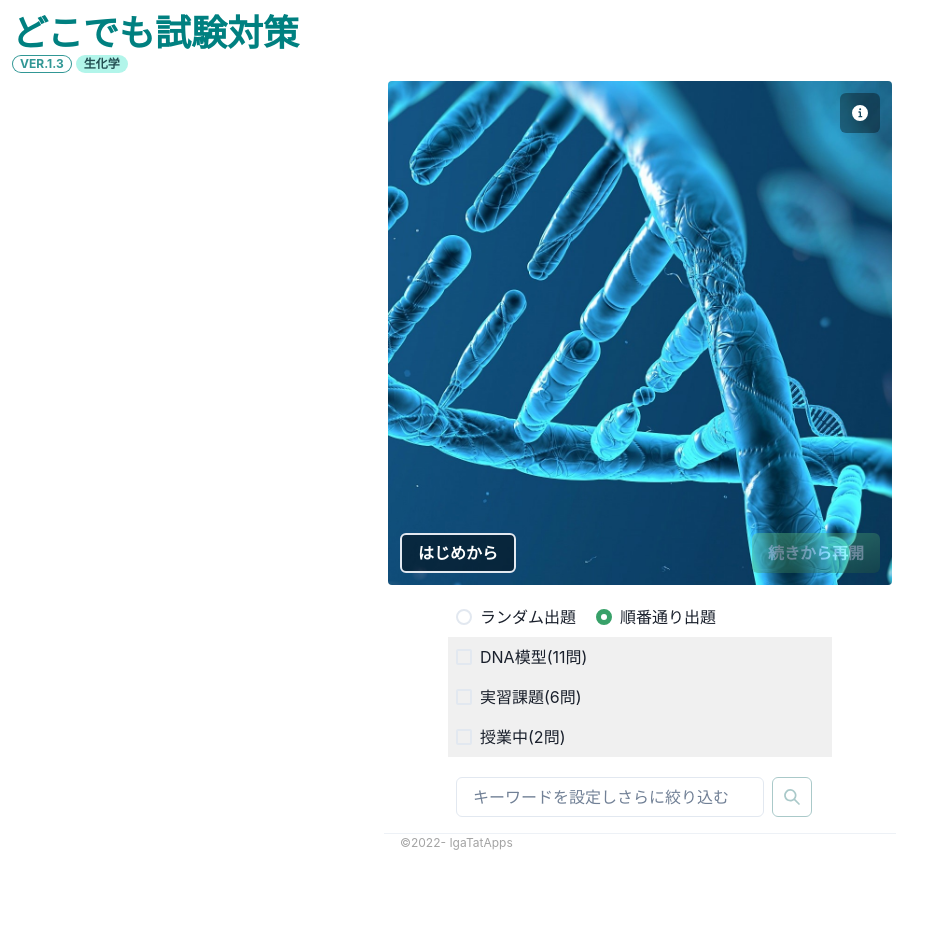
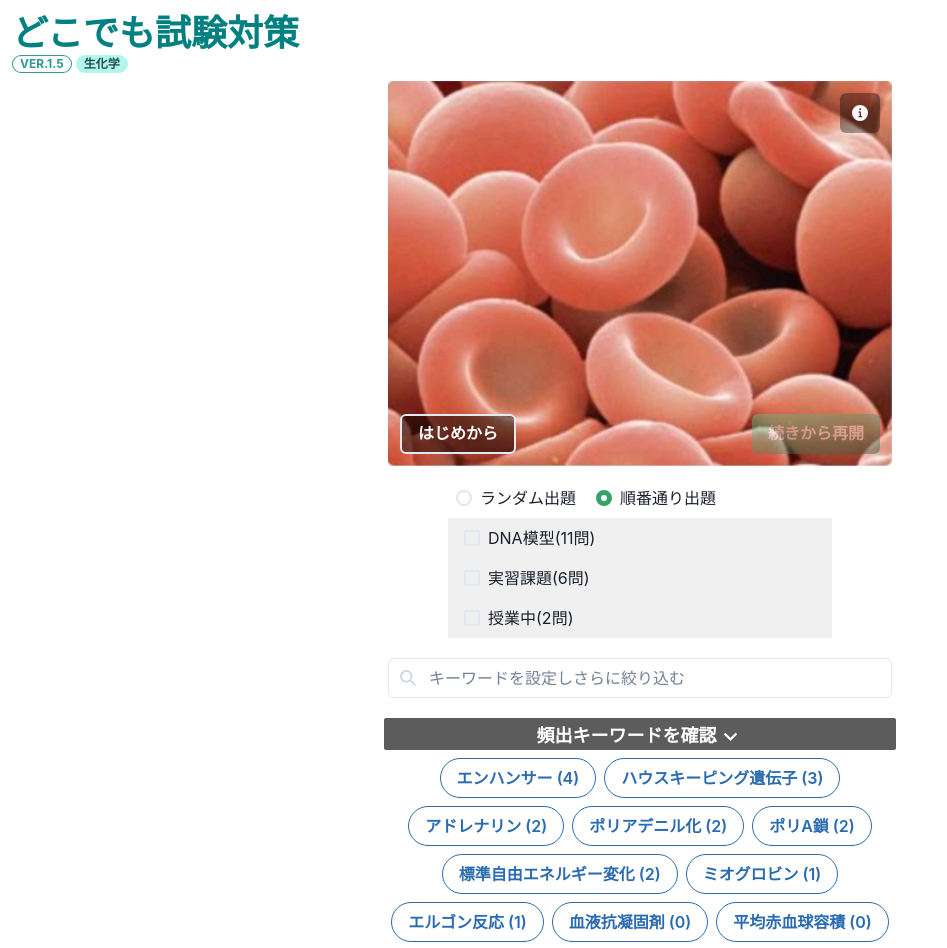
Before and after one commit to Hi09092002/Nahinata, a React (Create React App) app: page / in a window 1280 px wide. Shown: the top 948 px of the page, without its empty margins (0-947 px from the left). Before the commit the page ends 852 px from the top, so only its background shows below. Built offline with nearby package versions, Linux system fonts and the light colour scheme.

Commit message:
Ver.1.5 UPDATE

```diff
--- a/src/App.js
+++ b/src/App.js
@@ -1,5 +1,5 @@
 import './App.css'
-import { Box, Heading, Badge, Flex, Text } from '@chakra-ui/react'
+import { Box, Heading, Badge, Flex, Text, useToast } from '@chakra-ui/react'
 import { Setting } from './components/Setting'
 import { QuestionsLog } from './components/QuestionsLog'
 import { ControlPanel } from './components/ControlPanel'
@@ -11,6 +11,7 @@ import { useTechnicalTerm } from './useTechnicalTerm'
 // import jsCookie from 'js-cookie'
 
 function App() {
+  const toast = useToast()
   const { showQuestionList } = useQuestionList()
   const questionList = showQuestionList()
   const { showTechnicalTerm } = useTechnicalTerm()
@@ -37,7 +38,7 @@ function App() {
     loadHistory,
   } = useHistory()
   const history = showHistory()
-  const thisAppNameTag = 'anywhere-biochemistry'
+  const thisAppNameTag = 'anywhere-2seiriNMU'
   // ここからWebStorageを利用した設定の引継ぎ
   let loadData = {
     app: `${thisAppNameTag}`,
@@ -81,7 +82,7 @@ function App() {
           colorScheme="teal"
           variant={'outline'}
         >
-          Ver.1.3
+          Ver.1.5
         </Badge>
         <Badge m={1} mt="0" borderRadius="full" px="2" colorScheme="teal">
           生化学
@@ -93,6 +94,7 @@ function App() {
       ) : (
         <Box maxW={'lg'} mr="auto" ml={'auto'}>
           <Setting
+            toast={toast}
             questionList={questionList}
             loadData={loadData}
             history={history}
@@ -108,6 +110,7 @@ function App() {
             deleteWordFilter={deleteWordFilter}
             updateAllSettings={updateAllSettings}
             loadHistory={loadHistory}
+            technicalTerm={technicalTerm}
           />
         </Box>
       )}
@@ -120,6 +123,7 @@ function App() {
           /> */}
             <QuestionsLog
               // questionList={questionList}
+              toast={toast}
               loadData={loadData}
               showHistory={showHistory}
               nextQuestion={nextQuestion}
--- a/src/components/QuestionsLog.js
+++ b/src/components/QuestionsLog.js
@@ -6,7 +6,7 @@ import {
   Badge,
   Button,
   Text,
-  useToast,
+  // useToast,
   IconButton,
   Flex,
   Spacer,
@@ -32,9 +32,10 @@ export const QuestionsLog = ({
   reviewAskingQuestion,
   saveHistory,
   technicalTerm,
+  toast,
 }) => {
   const [isOpen, setIsOpen] = useState(true)
-  const toast = useToast()
+  // const toast = useToast()
 
   const toastGoodJob = () => {
     if (history[history.length - 1].remainingQuestionList.length === 0) {
--- a/src/components/SearchWord.js
+++ b/src/components/SearchWord.js
@@ -1,142 +1,246 @@
 import {
   Input,
-  IconButton,
   Flex,
-  HStack,
   Tag,
   TagLabel,
   TagCloseButton,
   Text,
   Tooltip,
+  InputLeftElement,
+  InputGroup,
+  Wrap,
+  WrapItem,
+  Spacer,
+  Box,
+  Button,
 } from '@chakra-ui/react'
-import { SearchIcon } from '@chakra-ui/icons'
+import { ChevronDownIcon, SearchIcon } from '@chakra-ui/icons'
 import { useRef, useState } from 'react'
 
 export const SearchWord = ({
+  toast,
   addWordFilter,
   deleteWordFilter,
   showSettingDetail,
   questionList,
   checkSelection,
+  technicalTerm,
 }) => {
   const [predictionText, setPredictionText] = useState()
-  const [predictionNum, setPredictionNum] = useState(0)
+  const [keywordCollapse, setKeywordCollapse] = useState([
+    false,
+    false,
+    false,
+    false,
+    false,
+    false,
+    false,
+    false,
+    false,
+    false,
+    false,
+  ])
+  // const [predictionNum, setPredictionNum] = useState(0)
   const settingDetail = showSettingDetail()
   const inputEl = useRef(null)
   const addWordFilterTag = () => {
-    if (inputEl.current.value === '') return
-    // ここに検索予測が０なら中止するコードを追加
-    addWordFilter(inputEl.current.value)
-    inputEl.current.value = ''
-  }
-  const updatePredictionNum = () => {
-    let newPredictNum = 0
-    questionList.forEach((group) => {
-      let matchList = []
-      matchList = group.groupContents.filter((question, index) => {
+    if (
+      inputEl.current &&
+      inputEl.current.value &&
+      inputEl.current.value.length > 0 &&
+      questionList.reduce((prevGroup, group) => {
+        return (
+          prevGroup +
+          group.groupContents.reduce((prev, question) => {
             if (
               question.detailInfo &&
               question.detailInfo.indexOf(inputEl.current.value) > -1
             )
-          return true
-        if (
+              return prev + 1
+            else if (
               question.questionSentence &&
               question.questionSentence.indexOf(inputEl.current.value) > -1
             )
-          return true
-        if (
+              return prev + 1
+            else if (
               question.answer &&
               question.answer.indexOf(inputEl.current.value) > -1
             )
-          return true
-        if (
+              return prev + 1
+            else if (
               question.commentary &&
               question.commentary.indexOf(inputEl.current.value) > -1
             )
-          return true
-        if (
+              return prev + 1
+            else if (
               question.choices &&
               question.choices.every(
                 (choice) => choice.indexOf(inputEl.current.value) === -1,
               ) === false
             )
-          return true
-        console.log('mismatch:' + question.detailInfo)
+              return prev + 1
+            else {
+              return prev
+            }
+          }, 0)
+        )
+      }, 0) > 0
+    ) {
+      addWordFilter(inputEl.current.value)
+      toast({
+        title: `絞り込みキーワード【${inputEl.current.value}】が追加されました`,
+        description: `場所:${questionList.reduce((prevGroup, group) => {
+          return (
+            prevGroup +
+            group.groupContents.reduce((prev, question) => {
+              if (prev && prev.indexOf(group.groupTag) > -1) {
+                return prev
+              }
+              if (
+                question.detailInfo &&
+                question.detailInfo.indexOf(inputEl.current.value) > -1
+              )
+                return prev + '　' + group.groupTag
+              else if (
+                question.questionSentence &&
+                question.questionSentence.indexOf(inputEl.current.value) > -1
+              )
+                return prev + '　' + group.groupTag
+              else if (
+                question.answer &&
+                question.answer.indexOf(inputEl.current.value) > -1
+              )
+                return prev + '　' + group.groupTag
+              else if (
+                question.commentary &&
+                question.commentary.indexOf(inputEl.current.value) > -1
+              )
+                return prev + '　' + group.groupTag
+              else if (
+                question.choices &&
+                question.choices.every(
+                  (choice) => choice.indexOf(inputEl.current.value) === -1,
+                ) === false
+              )
+                return prev + '　' + group.groupTag
+              else {
+                return prev
+              }
+            }, '')
+          )
+        }, '')}`,
+        status: 'success',
+        position: 'top-right',
+        duration: 15000,
+        isClosable: true,
       })
-      newPredictNum += matchList.length
-    })
-    console.log('newPredictNum:', newPredictNum)
-    setPredictionNum(newPredictNum)
-    setPredictionText(newPredictNum + '件の問題が該当しました')
+      inputEl.current.value = ''
+    } else {
+      return
+    }
   }
   return (
     <>
-      <Text
-        fontSize="sm"
+      {inputEl.current &&
+      inputEl.current.value &&
+      inputEl.current.value.length > 0 ? (
+        <Flex
+          fontSize="lg"
           pl="4"
           pr="4"
-        maxW="sm"
+          pt="1"
+          pb="1"
+          maxW={'sm'}
           textAlign={'center'}
           mt="4"
-        color={'white'}
-        bgColor={'green.800'}
+          mb="2"
+          mr={'auto'}
+          // color={'white'}
+          bgColor={'teal.50'}
+          // border="2px solid teal"
           borderRadius="full"
         >
-        {predictionText}
+          <SearchIcon mr={2} mt="1" />
+          {inputEl.current.value}
+          <Spacer />
+          <Text fontWeight={'bold'} color={'gray.800'}>
+            {questionList.reduce((prevGroup, group) => {
+              return (
+                prevGroup +
+                group.groupContents.reduce((prev, question) => {
+                  if (
+                    question.detailInfo &&
+                    question.detailInfo.indexOf(inputEl.current.value) > -1
+                  )
+                    return prev + 1
+                  else if (
+                    question.questionSentence &&
+                    question.questionSentence.indexOf(inputEl.current.value) >
+                      -1
+                  )
+                    return prev + 1
+                  else if (
+                    question.answer &&
+                    question.answer.indexOf(inputEl.current.value) > -1
+                  )
+                    return prev + 1
+                  else if (
+                    question.commentary &&
+                    question.commentary.indexOf(inputEl.current.value) > -1
+                  )
+                    return prev + 1
+                  else if (
+                    question.choices &&
+                    question.choices.every(
+                      (choice) => choice.indexOf(inputEl.current.value) === -1,
+                    ) === false
+                  )
+                    return prev + 1
+                  else {
+                    return prev
+                  }
+                }, 0)
+              )
+            }, 0)}
+            {' hits'}
           </Text>
-      <Flex m={2} mt="1" pr={3} maxW={'sm'}>
+        </Flex>
+      ) : (
+        <></>
+      )}
+
+      <InputGroup pl="1" pr={1}>
+        <InputLeftElement
+          pointerEvents="none"
+          focusBorderColor="pink.400"
+          children={<SearchIcon color="gray.300" ml={2} />}
+        />
         <Input
-          focusBorderColor="teal"
+          type="text"
           placeholder="キーワードを設定しさらに絞り込む"
-          onFocus={() => setPredictionText('ここに検索予測が表示されます')}
-          // onBlur={() => setPredictionText()}
           ref={inputEl}
-          onChange={updatePredictionNum}
-        />
-        {predictionNum > 0 ? (
-          <Tooltip
-            hasArrow
-            label="問題文・解答・解説に含まれるようなキーワードを設定すると、絞り込むことができます。例）血管、神経など　　その他、問題番号や出席確認の日付でも絞込み可能。例）6/8、(2)など"
-            bg="gray.300"
-            color="black"
-          >
-            <IconButton
-              ml={2}
-              variant="outline"
-              colorScheme="teal"
-              aria-label="Search database"
-              icon={<SearchIcon />}
-              onClick={() => {
+          onKeyDown={(e) => {
+            if (e.key === 'Enter') {
+              console.log('Enter Key down')
               addWordFilterTag()
               setPredictionText()
               checkSelection()
-                // saveSetting(settingDetail)
+            }
+          }}
+          onChange={() => {
+            setPredictionText(inputEl.current.value)
+          }}
+          onBlur={() => {
+            addWordFilterTag()
+            setPredictionText()
+            checkSelection()
           }}
         />
-          </Tooltip>
-        ) : (
-          <IconButton
-            isDisabled
-            ml={2}
-            variant="outline"
-            colorScheme="teal"
-            aria-label="Search database"
-            icon={
-              <Tooltip
-                hasArrow
-                label="問題文・解答・解説に含まれるようなキーワードを設定すると、絞り込むことができます。例）血管、神経など　　その他、問題番号や出席確認の日付でも絞込み可能。例）6/8、(2)など"
-                bg="gray.300"
-                color="black"
-                size={'xs'}
-              >
-                <SearchIcon />
-              </Tooltip>
-            }
-          />
-        )}
-      </Flex>
-      <HStack spacing={1} m="3" mt={-1}>
+      </InputGroup>
+
+      <Wrap spacing={1} m="3" mt={2}>
         {settingDetail.wordFilter.map((word, index) => (
+          <WrapItem>
             <Tag
               size={'lg'}
               key={index + 'searchTag'}
@@ -144,19 +248,189 @@ export const SearchWord = ({
               variant="solid"
               colorScheme="teal"
             >
-            <TagLabel key={index + 'searchTagLabel'}>{word}</TagLabel>
+              <TagLabel key={index + 'searchTagLabel'}>
+                {word}
+                {' ('}
+                {questionList.reduce((prevGroup, group) => {
+                  return (
+                    prevGroup +
+                    group.groupContents.reduce((prev, question) => {
+                      if (
+                        question.detailInfo &&
+                        question.detailInfo.indexOf(word) > -1
+                      )
+                        return prev + 1
+                      else if (
+                        question.questionSentence &&
+                        question.questionSentence.indexOf(word) > -1
+                      )
+                        return prev + 1
+                      else if (
+                        question.answer &&
+                        question.answer.indexOf(word) > -1
+                      )
+                        return prev + 1
+                      else if (
+                        question.commentary &&
+                        question.commentary.indexOf(word) > -1
+                      )
+                        return prev + 1
+                      else if (
+                        question.choices &&
+                        question.choices.every(
+                          (choice) => choice.indexOf(word) === -1,
+                        ) === false
+                      )
+                        return prev + 1
+                      else {
+                        return prev
+                      }
+                    }, 0)
+                  )
+                }, 0)}
+                {')'}
+              </TagLabel>
               <TagCloseButton
                 key={index + 'searchTagCloseBtn'}
                 onClick={() => {
                   deleteWordFilter(index)
-                setPredictionText(`【${word}】タグが消去されました`)
+                  toast({
+                    title: `【${word}】タグが消去されました`,
+                    status: 'success',
+                    position: 'top-right',
+                    duration: 9000,
+                    isClosable: true,
+                  })
+                  setPredictionText(`TAG: ${word} was deleted.`)
                   checkSelection()
                   // saveSetting(settingDetail)
                 }}
               />
             </Tag>
+          </WrapItem>
         ))}
-      </HStack>
+      </Wrap>
+      {technicalTerm && technicalTerm.length > 0 ? (
+        <>
+          <Box
+            w={'100%'}
+            borderRadius="sm"
+            bgColor="blackAlpha.700"
+            color="white"
+            fontSize="lg"
+            fontWeight="bold"
+            textAlign="center"
+            mt="2"
+            pt="1"
+          >
+            頻出キーワードを確認
+            <ChevronDownIcon boxSize="1.5em" />
+          </Box>
+          <Wrap justify={'center'} pt="2" pb="8">
+            {technicalTerm
+              .reduce((prevTerm, term) => {
+                let newTag = {
+                  term: term.term[0],
+                  terms: term.term,
+                  explanation: term.explanation,
+                  isOpen: false,
+                  count: questionList.reduce((prevGroup, group) => {
+                    return (
+                      prevGroup +
+                      group.groupContents.reduce((prevQuestion, question) => {
+                        return (
+                          prevQuestion +
+                          term.term.reduce((prev, currentTerm) => {
+                            if (prev > 0) {
+                              return 1
+                            } else {
+                              if (
+                                question.detailInfo &&
+                                question.detailInfo.indexOf(currentTerm) > -1
+                              )
+                                return 1
+                              else if (
+                                question.questionSentence &&
+                                question.questionSentence.indexOf(currentTerm) >
+                                  -1
+                              )
+                                return 1
+                              else if (
+                                question.answer &&
+                                question.answer.indexOf(currentTerm) > -1
+                              )
+                                return 1
+                              else if (
+                                question.commentary &&
+                                question.commentary.indexOf(currentTerm) > -1
+                              )
+                                return 1
+                              else if (
+                                question.choices &&
+                                question.choices.every(
+                                  (choice) =>
+                                    choice.indexOf(currentTerm) === -1,
+                                ) === false
+                              )
+                                return 1
+                              else {
+                                return 0
+                              }
+                            }
+                          }, 0)
+                        )
+                      }, 0)
+                    )
+                  }, 0),
+                }
+                let newTagArray = [...prevTerm, newTag].sort(
+                  (a, b) => b.count - a.count,
+                )
+                if (newTagArray.length > 15) {
+                  console.log(newTagArray)
+                  return newTagArray.splice(0, 15)
+                } else {
+                  return newTagArray
+                }
+              }, [])
+              .map((tag, tagIndex) => {
+                return (
+                  <WrapItem>
+                    <Button
+                      size={'md'}
+                      key={tagIndex + 'searchTag2'}
+                      borderRadius="full"
+                      variant="outline"
+                      colorScheme={'blue'}
+                      onClick={() => {
+                        toast({
+                          title: `${tag.terms.join(' / ')}`,
+                          description: `${tag.explanation}`,
+                          status: 'info',
+                          // containerStyle: {
+                          //   maxWidth: 'sm',
+                          // },
+                          variant: 'left-accent',
+                          duration: 30000,
+                          isClosable: true,
+                          position: 'top-right',
+                        })
+                      }}
+                    >
+                      {/* <SearchIcon mr="1" /> */}
+                      {tag.term}
+                      {' ('}
+                      {tag.count}
+                      {')'}
+                    </Button>
+                  </WrapItem>
+                )
+              })}
+          </Wrap>
+        </>
+      ) : (
+        <></>
+      )}
     </>
   )
 }
--- a/src/components/Setting.js
+++ b/src/components/Setting.js
@@ -37,8 +37,9 @@ import '../App.css'
 import { SearchWord } from './SearchWord'
 import { useState } from 'react'
 // import jsCookie from 'js-cookie'
-import titleImg from '../img/titleImg.JPG'
+import titleImg from '../img/titleImg.png'
 export const Setting = ({
+  toast,
   questionList,
   loadData,
   history,
@@ -54,7 +55,7 @@ export const Setting = ({
   deleteWordFilter,
   updateAllSettings,
   loadHistory,
-  loadedSetting,
+  technicalTerm,
 }) => {
   const { isOpen, onOpen, onClose } = useDisclosure()
   const settingDetail = showSettingDetail()
@@ -157,7 +158,7 @@ export const Setting = ({
           p="1"
           mb={-14}
           borderRadius="lg"
-          fallback={<Skeleton height={'sm'} />}
+          fallback={<Skeleton height={'100px'} />}
         />
         <Flex ml={4} mr="4">
           {checkMsg === '条件を満たした質問が存在しません' ? (
@@ -262,6 +263,8 @@ export const Setting = ({
             </List>
             <Divider orientation="horizontal" mt={3} mb="1" />
             <Text>アップデート履歴</Text>
+            <Text fontSize={'sm'}>10-03_Ver1.5-頻出キーワード確認を追加</Text>
+            <Text fontSize={'sm'}>10-02_Ver1.4-キーワード検索を便利に</Text>
             <Text fontSize={'sm'}>09-16_Ver1.3-ボタンを透明に</Text>
             <Text fontSize={'sm'}>
               09-08_Ver1.2-タブレット向けにデザイン調節
@@ -342,6 +345,7 @@ export const Setting = ({
             direction={['column']}
             bg="blackAlpha.100"
             p={2}
+            pl="4"
             mb="5"
           >
             {questionList.map((group, index) => (
@@ -360,15 +364,16 @@ export const Setting = ({
             ))}
           </Stack>
         </CheckboxGroup>
+      </Box>
       <SearchWord
+        toast={toast}
         showSettingDetail={showSettingDetail}
         addWordFilter={addWordFilter}
         deleteWordFilter={deleteWordFilter}
         questionList={questionList}
         checkSelection={checkSelection}
-          // saveSetting={saveSetting}
+        technicalTerm={technicalTerm}
       />
-      </Box>
       <Divider orientation="horizontal" maxW={'lg'} />
       <Text fontSize="xs" textColor={'blackAlpha.500'} ml="4">
         ©2022- IgaTatApps
--- a/src/hooks/useSetting.js
+++ b/src/hooks/useSetting.js
@@ -6,7 +6,7 @@ export const useSetting = () => {
     isSet: false,
     mode: 'training',
     questionOrder: 'ascend',
-    questionRange: [''],
+    questionRange: ['心電図'],
     wordFilter: [],
   })
   const showSettingDetail = () => {
```
Also changed, not shown: 9 other files (tests, documents, lock files or other folders). Lines whose indentation alone changed are shown as unchanged.
